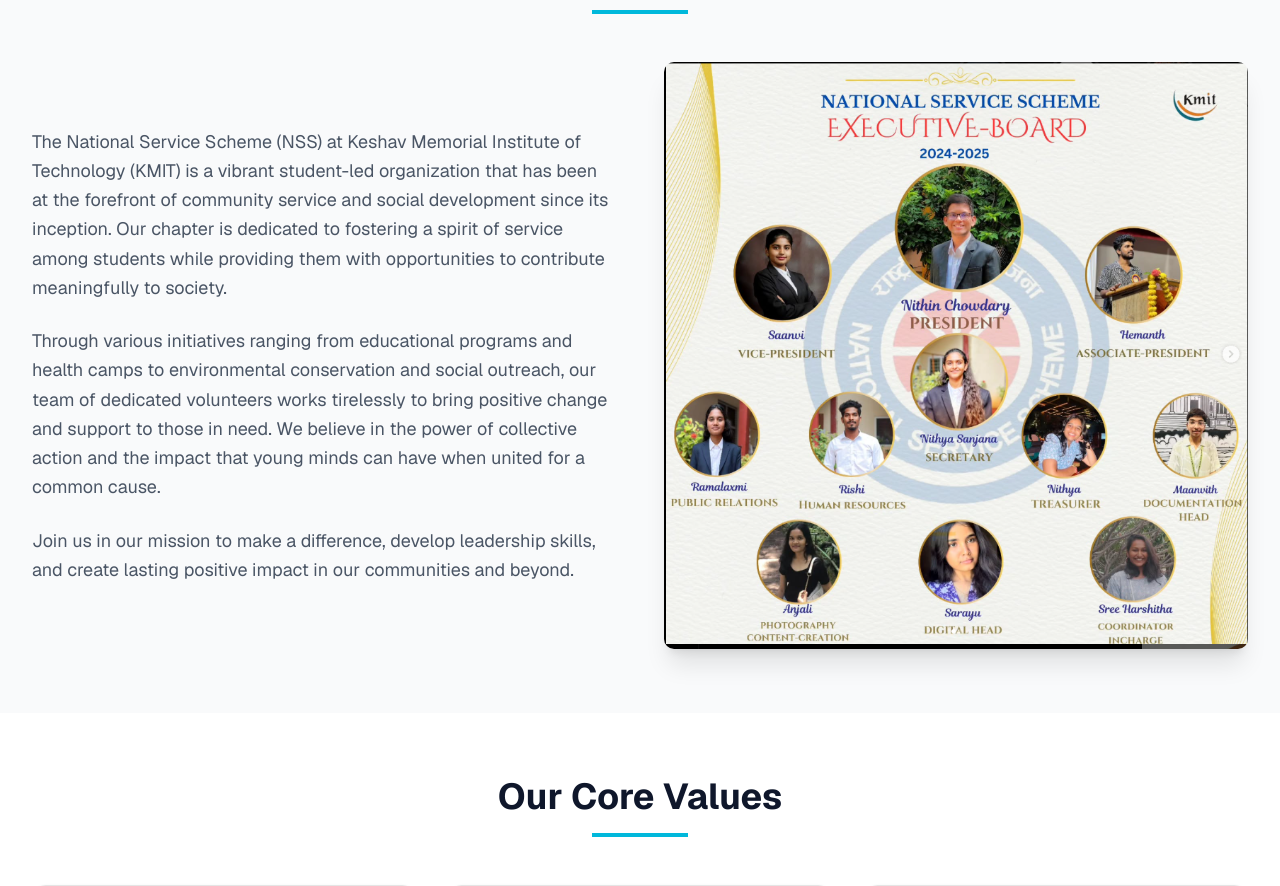
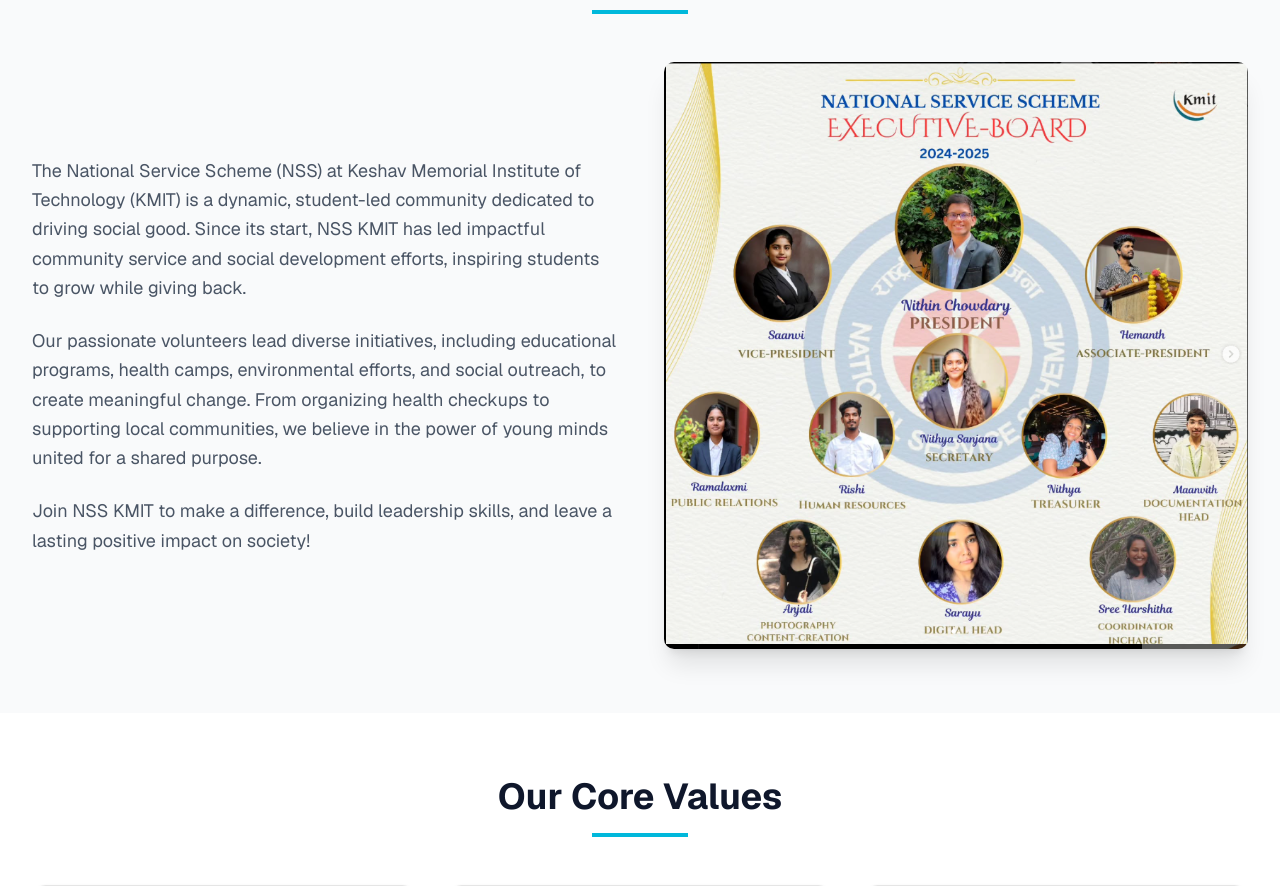
Before and after one commit to Varshith271105/NSS_KMIT, a Next.js app: page /about in a window 1280 px wide. Shown: the part 960-1846 px from the top of the page. Built offline with nearby package versions, Linux system fonts and the light colour scheme.

Commit message:
Update page.tsx
updated about page, beside eb content

```diff
--- a/app/about/page.tsx
+++ b/app/about/page.tsx
@@ -123,20 +123,22 @@ export default function AboutPage() {
           <div className="grid grid-cols-1 lg:grid-cols-2 gap-12 items-center">
             <div>
               <p className="text-lg text-gray-600 mb-6 leading-relaxed">
-                The National Service Scheme (NSS) at Keshav Memorial Institute of Technology (KMIT) is a vibrant
-                student-led organization that has been at the forefront of community service and social development
-                since its inception. Our chapter is dedicated to fostering a spirit of service among students while
-                providing them with opportunities to contribute meaningfully to society.
+                The National Service Scheme (NSS) at Keshav Memorial Institute of Technology (KMIT) is a dynamic,
+                student-led community dedicated to driving social good.
+                Since its start, NSS KMIT has led impactful community service and social development efforts,
+                inspiring students to grow while giving back.
+
               </p>
               <p className="text-lg text-gray-600 mb-6 leading-relaxed">
-                Through various initiatives ranging from educational programs and health camps to environmental
-                conservation and social outreach, our team of dedicated volunteers works tirelessly to bring positive
-                change and support to those in need. We believe in the power of collective action and the impact that
-                young minds can have when united for a common cause.
+                Our passionate volunteers lead diverse initiatives, including educational programs, health camps,
+                environmental efforts, and social outreach, to create meaningful change.
+                From organizing health checkups to supporting local communities, we believe in the power of young
+                minds united for a shared purpose.
+
               </p>
               <p className="text-lg text-gray-600 leading-relaxed">
-                Join us in our mission to make a difference, develop leadership skills, and create lasting positive
-                impact in our communities and beyond.
+                Join NSS KMIT to make a difference, build leadership skills,
+                and leave a lasting positive impact on society!
               </p>
             </div>
             <div className="flex justify-center">
```
